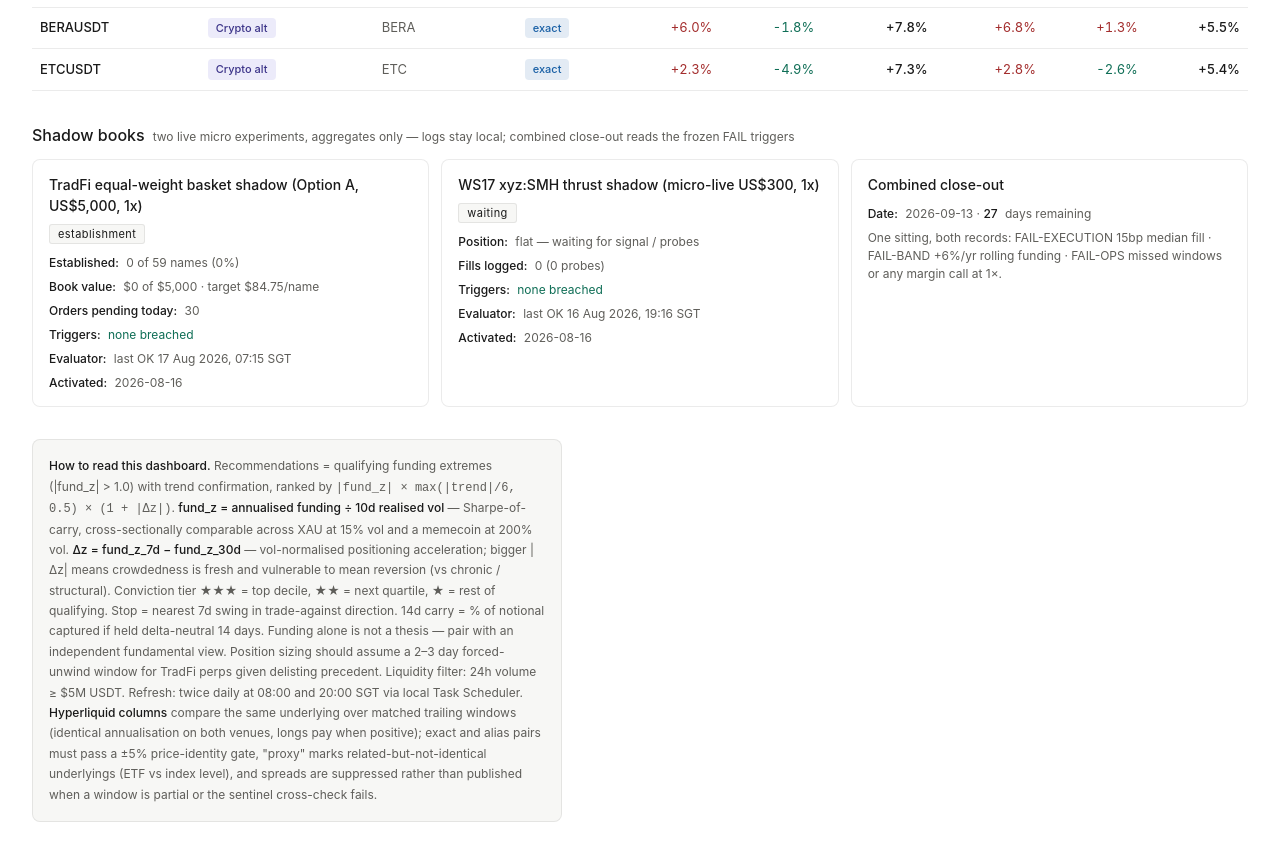
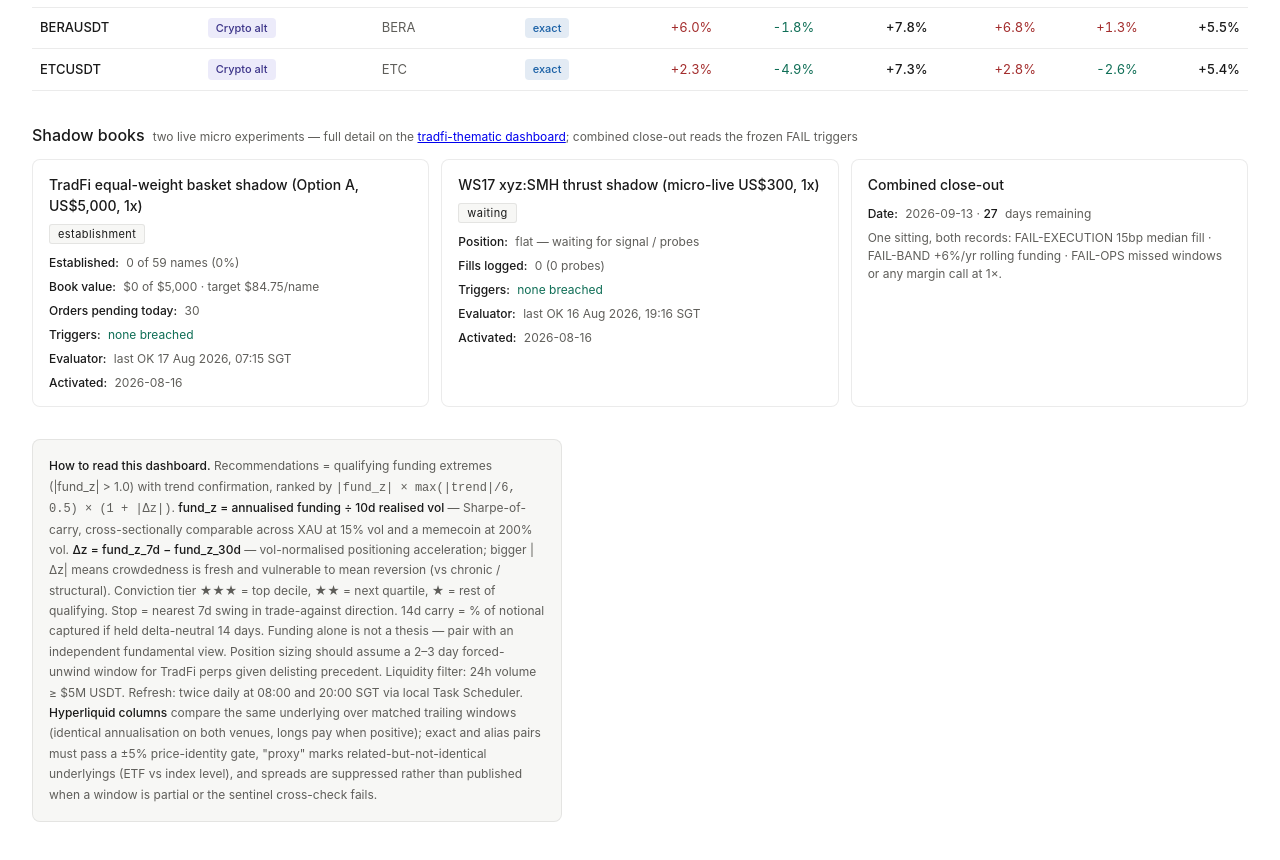
Before and after one commit to phuazz/Perp-Funding-Scanner, a plain HTML site: page docs/index.html in a window 1280 px wide. Shown: the part 6568-7428 px from the top of the page. Drawn offline with nearby package versions, Linux system fonts and the light colour scheme.

Commit message:
Shadow-books hint links the now-public tradfi-thematic dashboard

```diff
--- a/docs/index.html
+++ b/docs/index.html
@@ -287,7 +287,7 @@ td.sym { font-weight: 500; }
 </section>
 
 <section id="shadow-section" style="display:none;">
-  <h2>Shadow books<span class="hint">two live micro experiments, aggregates only — logs stay local; combined close-out reads the frozen FAIL triggers</span></h2>
+  <h2>Shadow books<span class="hint">two live micro experiments — full detail on the <a href="https://phuazz.github.io/tradfi-thematic/">tradfi-thematic dashboard</a>; combined close-out reads the frozen FAIL triggers</span></h2>
   <div id="shadow-cards" class="actionable-grid"></div>
 </section>
 
```
Also changed, not shown: template.html (+1 -1 lines).
